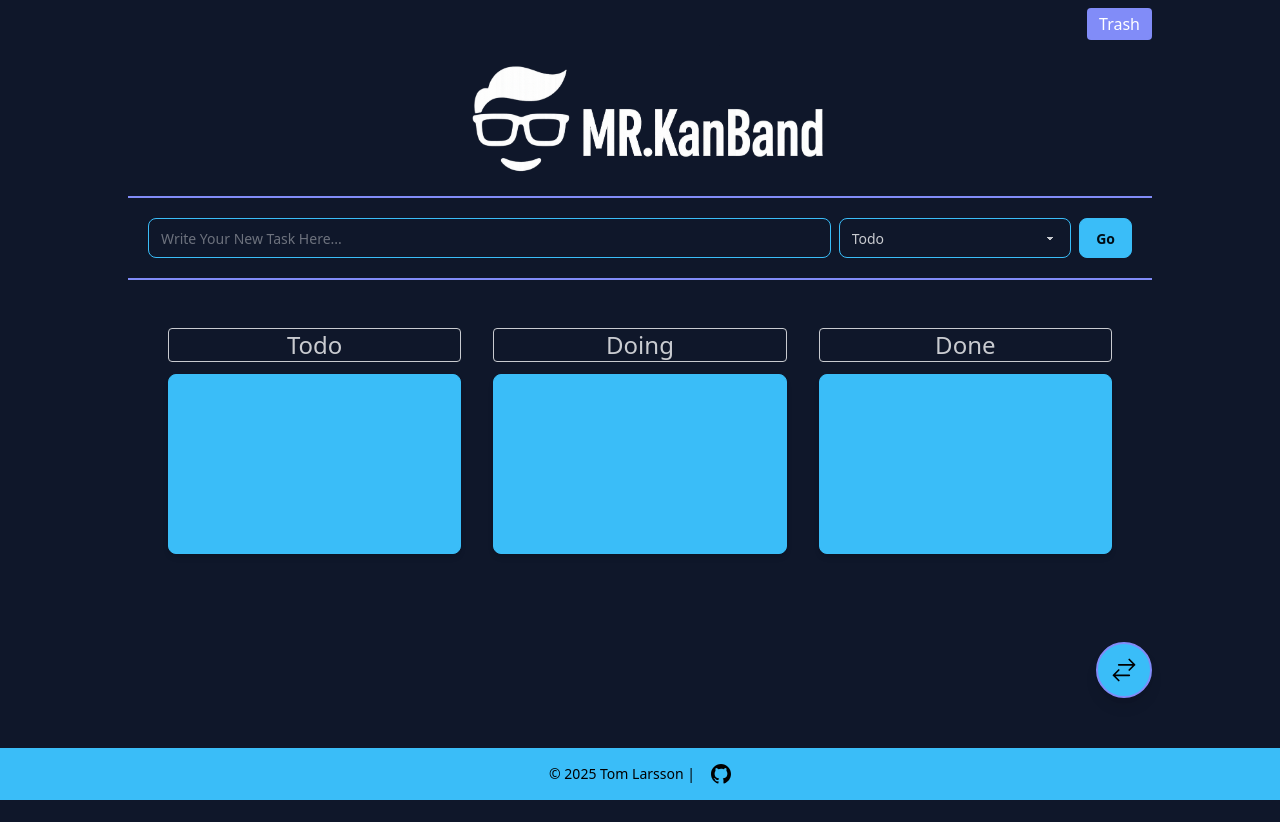
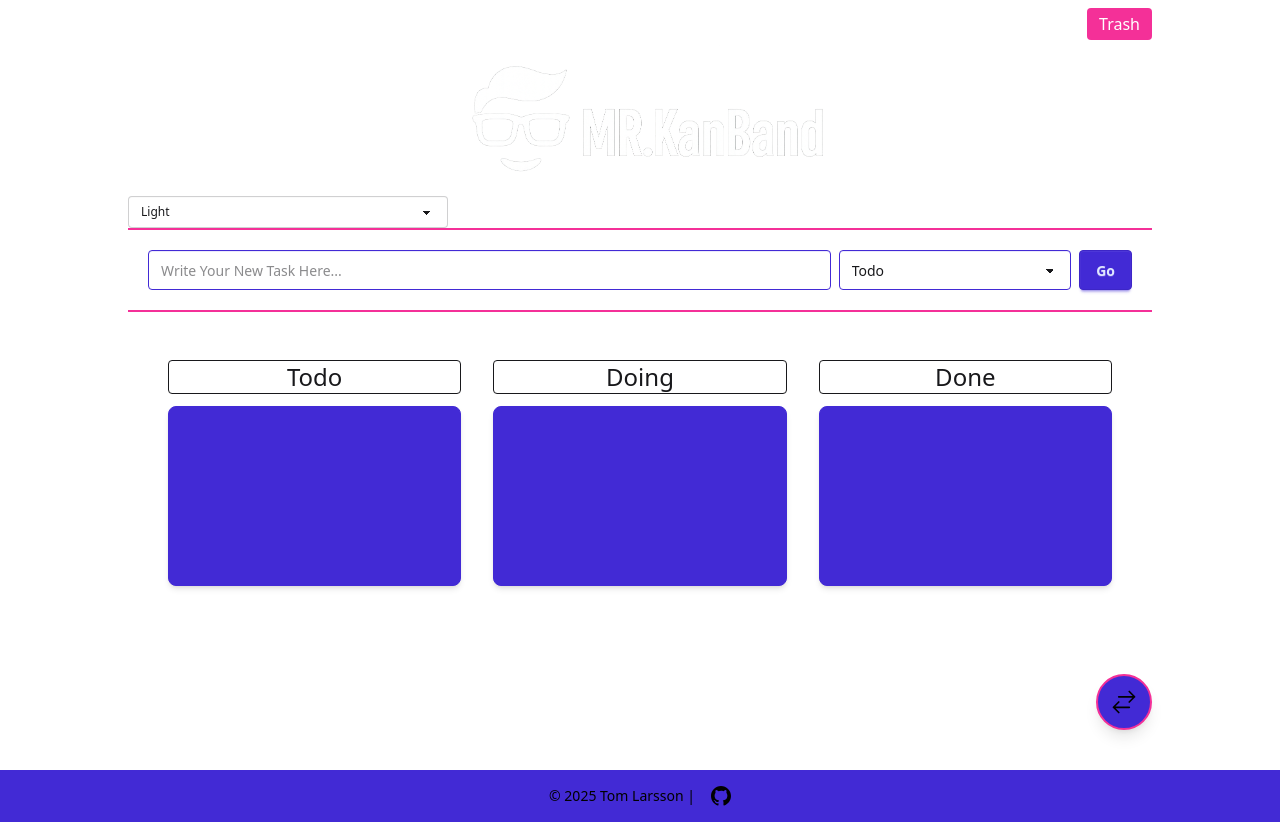
Before and after one commit to tombenrex/mrkanband, a React (Vite) app: page / in a window 1280 px wide. Before the commit the page ends 800 px from the top, so only its background shows below. Built offline with nearby package versions, Linux system fonts and the light colour scheme; a web font is replaced by a local one.

Commit message:
added theme using context

```diff
--- a/package.json
+++ b/package.json
@@ -1,7 +1,7 @@
 {
   "name": "mrkanband",
   "private": true,
-  "homepage": "https://tmlsn.github.io/mrkanband",
+  "homepage": "https://tombenrex.github.io/mrkanband",
   "version": "0.0.0",
   "type": "module",
   "scripts": {
@@ -10,8 +10,6 @@
     "lint": "eslint .",
     "preview": "vite preview",
     "deploy": "gh-pages -d dist"
-
-
   },
   "dependencies": {
     "@dnd-kit/core": "^6.3.1",
--- /dev/null
+++ b/src/components/board/ThemeDropdown.jsx
@@ -0,0 +1,20 @@
+import { useTheme } from '@context';
+
+export default function ThemeDropdown() {
+  const { theme, setTheme, themes } = useTheme();
+
+  return (
+    <select
+      className="select select-bordered select-sm max-w-xs"
+      value={theme}
+      onChange={(e) => setTheme(e.target.value)}
+      aria-label="Choose theme"
+    >
+      {themes.map((th) => (
+        <option key={th} value={th}>
+          {th.charAt(0).toUpperCase() + th.slice(1)}
+        </option>
+      ))}
+    </select>
+  );
+}
--- a/src/components/board/index.js
+++ b/src/components/board/index.js
@@ -4,3 +4,4 @@ export { default as TaskModal } from '../modal/TaskModal.jsx';
 export { default as KanbanItem } from './KanbanItem.jsx';
 export { default as AddTaskForm } from './AddTaskForm.jsx';
 export { default as ColumnModal } from '../modal/ColumnModal.jsx';
+export { default as ThemeDropdown } from './ThemeDropdown.jsx';
--- a/src/components/layout/Header.jsx
+++ b/src/components/layout/Header.jsx
@@ -1,5 +1,6 @@
 import { Link } from 'react-router-dom';
 import { asset } from '../../utils/asset';
+import { ThemeDropdown } from '@board';
 
 export default function Header() {
   return (
@@ -11,6 +12,7 @@ export default function Header() {
           className="logo-img mx-auto max-w-xs md:max-w-sm lg:max-w-md"
         />
       </Link>
+      <ThemeDropdown />
     </header>
   );
 }
--- /dev/null
+++ b/src/context/ThemeContext.js
@@ -0,0 +1,3 @@
+import { createContext } from 'react';
+
+export const ThemeContext = createContext();
--- /dev/null
+++ b/src/context/ThemeProvider.jsx
@@ -0,0 +1,33 @@
+import React, { useState, useEffect } from 'react';
+import { ThemeContext } from '@context';
+
+function getDaisyUIThemes() {
+  return window.__themes && Array.isArray(window.__themes)
+    ? window.__themes
+    : ['light', 'dark'];
+}
+
+export function ThemeProvider({ children }) {
+  const [theme, setTheme] = useState(
+    () => localStorage.getItem('theme') || 'light'
+  );
+
+  const [themes, setThemes] = useState(getDaisyUIThemes());
+
+  useEffect(() => {
+    localStorage.setItem('theme', theme);
+    document.documentElement.setAttribute('data-theme', theme);
+  }, [theme]);
+
+  useEffect(() => {
+    if (window.__themes && Array.isArray(window.__themes)) {
+      setThemes(window.__themes);
+    }
+  }, []);
+
+  return (
+    <ThemeContext.Provider value={{ theme, setTheme, themes }}>
+      {children}
+    </ThemeContext.Provider>
+  );
+}
--- /dev/null
+++ b/src/context/index.js
@@ -0,0 +1,3 @@
+export { ThemeProvider } from './ThemeProvider.jsx';
+export { useTheme } from './useTheme.js';
+export { ThemeContext } from './ThemeContext.js';
--- /dev/null
+++ b/src/context/useTheme.js
@@ -0,0 +1,6 @@
+import { useContext } from 'react';
+import { ThemeContext } from '@context';
+
+export function useTheme() {
+  return useContext(ThemeContext);
+}
--- a/src/main.jsx
+++ b/src/main.jsx
@@ -5,12 +5,15 @@ import { BrowserRouter } from 'react-router-dom';
 import '@fontsource/monaspace-radon';
 import '@fontsource-variable/fira-code';
 import './styles/index.css';
+import { ThemeProvider } from '@context';
 const basename = import.meta.env.MODE === 'production' ? '/mrkanband' : '/';
 
 ReactDOM.createRoot(document.getElementById('root')).render(
   <React.StrictMode>
     <BrowserRouter basename={basename}>
-      <App />
+      <ThemeProvider>
+        <App />
+      </ThemeProvider>
     </BrowserRouter>
   </React.StrictMode>
 );
--- a/src/pages/BoardPage.jsx
+++ b/src/pages/BoardPage.jsx
@@ -3,9 +3,9 @@ import { DndContext } from '@dnd-kit/core';
 import { useBoardStore } from '@store';
 import { Header, Footer } from '@layout';
 import { TrashModal } from '@modal';
+import { useBoardDnD, useTaskModalState } from '@hooks';
+import { BoardColumn, TrashArea, TaskModal, AddTaskForm } from '@board';
 
-import { BoardColumn, TrashArea, TaskModal, AddTaskForm } from '@board';
-import { useBoardDnD, useTaskModalState } from '@hooks';
 import { ArrowsRightLeftIcon } from '@heroicons/react/24/outline';
 
 export default function BoardPage() {
```
